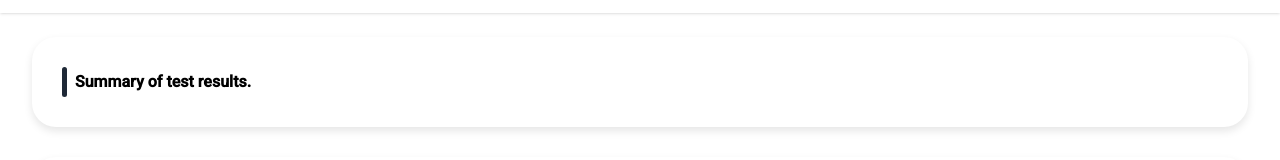
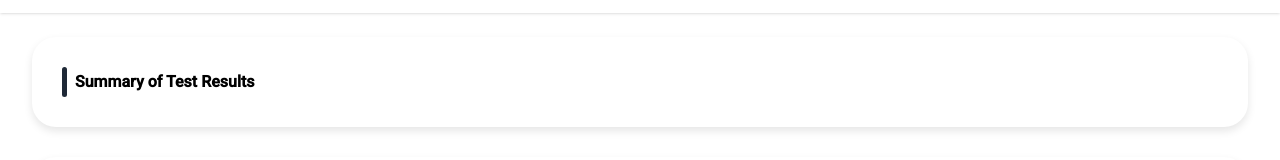
Before and after one commit to jirasakjk/homework-angular-application, an Angular app: page /web/complete-question-page in a window 1280 px wide. Shown: the part 135-295 px from the top of the page. Built offline with nearby package versions, Linux system fonts and the light colour scheme; sample sign-in values are in the browser's storage.

Commit message:
Tile text

```diff
--- a/src/app/component/complete-question-page/complete-question-page.component.html
+++ b/src/app/component/complete-question-page/complete-question-page.component.html
@@ -1,6 +1,6 @@
 <div class="header-done">
     <div class="line-header"></div>
-    <h1 class="font-bold">Summary of test results.</h1>
+    <h1 class="font-bold">Summary of Test Results</h1>
 </div>
 
 <div class="container-done">
--- a/src/app/component/question-lists/question-lists.component.css
+++ b/src/app/component/question-lists/question-lists.component.css
@@ -47,7 +47,6 @@
     }
 }
 .question-img{
-    /* display: flex; */
     width: 90px;
     height: 90px;
     align-items: center;
--- a/src/app/component/question-lists/question-lists.component.html
+++ b/src/app/component/question-lists/question-lists.component.html
@@ -2,7 +2,7 @@
 <div class="container-a">
     <div class="header">
         <div class="line-header"></div>
-        <h1 class="font-bold">Question list</h1>
+        <h1 class="font-bold">Question List</h1>
     </div>
     <div class="body">
         <ol>
```
